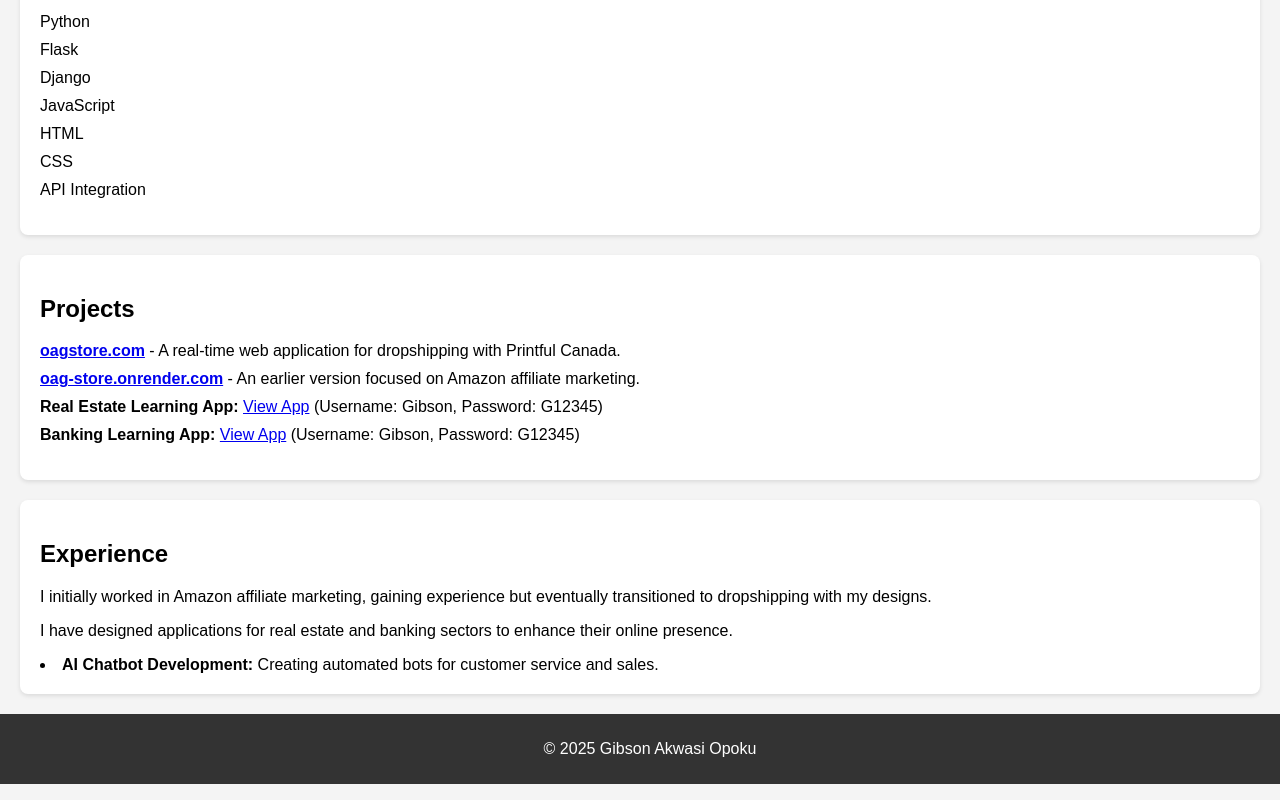
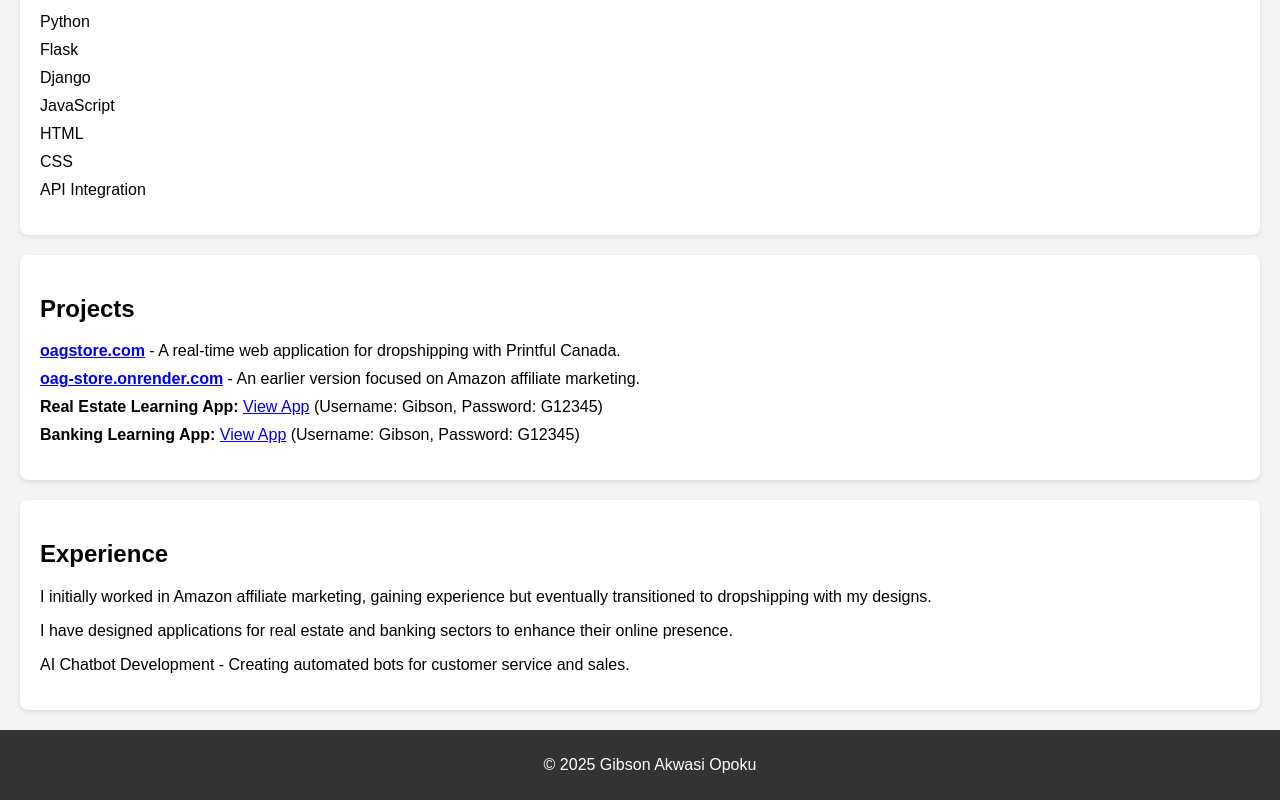
Before and after one commit to badboigibby/Gibson-portfolio, a plain HTML site: page index.html in a window 1280 px wide. Shown: the part 631-1431 px from the top of the page. Drawn offline with Linux system fonts and the light colour scheme.

Commit message:
Update index.html

```diff
--- a/index.html
+++ b/index.html
@@ -63,7 +63,7 @@
         <h2>Experience</h2>
         <p>I initially worked in Amazon affiliate marketing, gaining experience but eventually transitioned to dropshipping with my designs.</p>
         <p>I have designed applications for real estate and banking sectors to enhance their online presence.</p>
-        <li><strong>AI Chatbot Development:</strong> Creating automated bots for customer service and sales.</li>
+        <p></p>AI Chatbot Development - Creating automated bots for customer service and sales.</p>
     </section>
 
     <footer>
```
